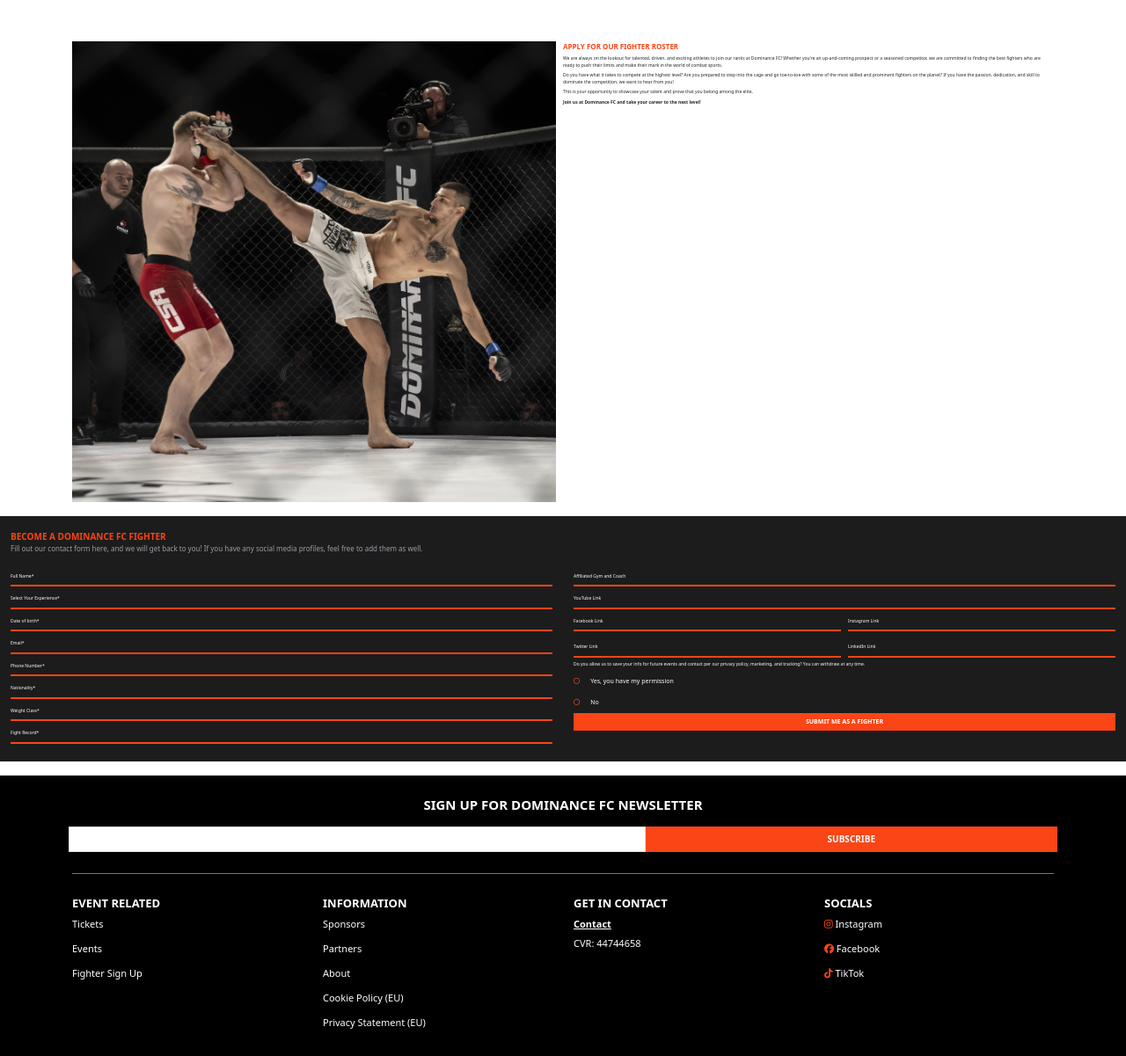
After one commit to learasmussen/DominanceFC2, a PHP site: page /fighter-sign-up.php in a window 1280 px wide. The commit adds this page. Shown: the part 1098-2299 px from the top of the page at 88% size. Run offline with PHP 8.4, Linux system fonts and the light colour scheme; style sheets or scripts are compiled from the project's sources; some libraries are stand-ins or nearby versions.

Commit message:
færdiggjort signup side til telefon

```diff
--- a/css/styles.scss
+++ b/css/styles.scss
@@ -134,6 +134,47 @@ $theme-colors: map-merge($theme-colors, $custom-colors);
 
 .event-cards-information-text{
 	font-size: 6px;
+}
+
+#apply-for-our-fighter-roster-header{
+	font-size: 8px;
+}
+
+.apply-for-our-fighter-roster-text{
+	font-size: 5px;
+}
+
+::placeholder {
+	color: white !important;
+	opacity: 1;
+}
+
+#become-a-dominance-fc-fighter-header{
+	font-size: 10px;
+}
+
+#become-a-dominance-fc-fighter-text{
+	font-size: 8px;
+}
+
+.fighter-sign-up-input-fields{
+	font-size: 5px;
+}
+
+#do-you-allow{
+	font-size: 5px;
+}
+
+.yes-no-permission{
+	font-size: 7px;
+}
+
+.fa-circle{
+	font-size: 7px;
+}
+
+#submit-me-as-a-fighter-button{
+	font-size: 7px;
 }
 
 @media only screen and (min-width: 375px){
--- /dev/null
+++ b/fighter-sign-up.php
@@ -0,0 +1,128 @@
+<?php
+/**
+ * @var db $db
+ */
+
+require "settings/init.php";
+?>
+<!DOCTYPE html>
+<html lang="en">
+<head>
+    <meta charset="utf-8">
+
+    <title>AIRTOX DOMINANCE FC</title>
+
+    <meta name="robots" content="All">
+    <meta name="author" content="Udgiver">
+    <meta name="copyright" content="Information om copyright">
+
+    <link href="css/styles.css" rel="stylesheet" type="text/css">
+    <script src="https://kit.fontawesome.com/4e7ccd0dde.js" crossorigin="anonymous"></script>
+    <meta name="viewport" content="width=device-width, initial-scale=1">
+</head>
+<body>
+
+<?php include("include/logo-navbar.php") ?>
+
+<!-- Top image-->
+<div class="container-fluid position-relative">
+    <div class="row">
+        <div class="col-12 p-0 position-relative">
+            <!-- Text positioned on top-left -->
+            <div class="position-absolute top-0 start-0 text-orange fw-bold p-3">
+                FIGHTER SIGN UP
+            </div>
+            <!-- Background Image -->
+            <img src="images/fighter-sign-up-top-image.jpeg" alt="fighter-sign-up-top-image" class="w-100">
+        </div>
+    </div>
+</div>
+
+<!-- Apply for our fighter roster-->
+<div class="container px-1 my-3 mt-lg-5">
+    <div class="row mx-2">
+
+        <div class="col-6 ps-0 pe-2">
+            <img src="images/fighter-sign-up-apply-image.jpeg" alt="fighter-sign-up-apply-image" class="col-12">
+        </div>
+
+        <div class="col-6 ps-0 pe-2">
+            <div class="fw-bold text-orange mb-1" id="apply-for-our-fighter-roster-header">APPLY FOR OUR FIGHTER ROSTER</div>
+            <p class="apply-for-our-fighter-roster-text mb-1">We are always on the lookout for talented, driven, and exciting athletes to join our ranks at Dominance FC! Whether you're an up-and-coming prospect or a seasoned competitor, we are committed to finding the best fighters who are ready to push their limits and make their mark in the world of combat sports.</p>
+            <p class="apply-for-our-fighter-roster-text mb-1">Do you have what it takes to compete at the highest level? Are you prepared to step into the cage and go toe-to-toe with some of the most skilled and prominent fighters on the planet? If you have the passion, dedication, and skill to dominate the competition, we want to hear from you! </p>
+            <p class="apply-for-our-fighter-roster-text mb-1">This is your opportunity to showcase your talent and prove that you belong among the elite. </p>
+            <p class="apply-for-our-fighter-roster-text mb-0 fw-bold">Join us at Dominance FC and take your career to the next level!</p>
+        </div>
+
+    </div>
+</div>
+
+<!-- Become a dominance FC fighter-->
+<div class="container-fluid bg-dark-gray mb-3">
+    <div class="text-uppercase text-orange fw-bold pt-3" id="become-a-dominance-fc-fighter-header">Become a Dominance FC Fighter</div>
+    <p class="text-light-gray" id="become-a-dominance-fc-fighter-text">Fill out our contact form here, and we will get back to you! If you have any social media profiles, feel free to add them as well.</p>
+
+    <form>
+        <div class="row">
+            <!-- Left Column -->
+            <div class="col-6 pb-3">
+                <input type="text" class="fighter-sign-up-input-fields ps-0 form-control mb-1 bg-dark-gray text-white border-2 border-bottom border-start-0 border-end-0 border-top-0 border-orange rounded-0" id="full-name" placeholder="Full Name*" required>
+                <input type="text" class="fighter-sign-up-input-fields ps-0 form-control mb-1 bg-dark-gray text-white border-2 border-bottom border-start-0 border-end-0 border-top-0 border-orange rounded-0" id="experience" placeholder="Select Your Experience*">
+                <input type="text" class="fighter-sign-up-input-fields ps-0 form-control mb-1 bg-dark-gray text-white border-2 border-bottom border-start-0 border-end-0 border-top-0 border-orange rounded-0" id="dob" placeholder="Date of birth*" required>
+                <input type="email" class="fighter-sign-up-input-fields ps-0 form-control mb-1 bg-dark-gray text-white border-2 border-bottom border-start-0 border-end-0 border-top-0 border-orange rounded-0" id="email" placeholder="Email*" required>
+                <input type="tel" class="fighter-sign-up-input-fields ps-0 form-control mb-1 bg-dark-gray text-white border-2 border-bottom border-start-0 border-end-0 border-top-0 border-orange rounded-0" id="phone" placeholder="Phone Number*" required>
+                <input type="text" class="fighter-sign-up-input-fields ps-0 form-control mb-1 bg-dark-gray text-white border-2 border-bottom border-start-0 border-end-0 border-top-0 border-orange rounded-0" id="nationality" placeholder="Nationality*" required>
+                <input type="text" class="fighter-sign-up-input-fields ps-0 form-control mb-1 bg-dark-gray text-white border-2 border-bottom border-start-0 border-end-0 border-top-0 border-orange rounded-0" id="weight-class" placeholder="Weight Class*" required>
+                <input type="text" class="fighter-sign-up-input-fields ps-0 form-control mb-1 bg-dark-gray text-white border-2 border-bottom border-start-0 border-end-0 border-top-0 border-orange rounded-0" id="fight-record" placeholder="Fight Record*" required>
+            </div>
+
+            <!-- Right Column -->
+            <div class="col-6 pb-3">
+                <input type="text" class="fighter-sign-up-input-fields ps-0 form-control mb-1 bg-dark-gray text-white border-2 border-bottom border-start-0 border-end-0 border-top-0 border-orange rounded-0" id="gym-coach" placeholder="Affiliated Gym and Coach">
+                <input type="url" class="fighter-sign-up-input-fields ps-0 form-control mb-1 bg-dark-gray text-white border-2 border-bottom border-start-0 border-end-0 border-top-0 border-orange rounded-0" id="youtube-link" placeholder="YouTube Link">
+                <div class="row">
+                    <div class="col-6 pe-1">
+                        <input type="url" class="fighter-sign-up-input-fields ps-0 form-control mb-2 bg-dark-gray text-white border-2 border-bottom border-start-0 border-end-0 border-top-0 border-orange rounded-0" id="facebook-link" placeholder="Facebook Link">
+                    </div>
+                    <div class="col-6 ps-1">
+                        <input type="url" class="fighter-sign-up-input-fields ps-0 form-control mb-2 bg-dark-gray text-white border-2 border-bottom border-start-0 border-end-0 border-top-0 border-orange rounded-0" id="instagram-link" placeholder="Instagram Link">
+                    </div>
+                    <div class="col-6 pe-1">
+                        <input type="url" class="mb-1 fighter-sign-up-input-fields ps-0 form-control bg-dark-gray text-white border-2 border-bottom border-start-0 border-end-0 border-top-0 border-orange rounded-0" id="twitter-link" placeholder="Twitter Link">
+                    </div>
+                    <div class="col-6 ps-1">
+                        <input type="url" class="mb-1 fighter-sign-up-input-fields ps-0 form-control bg-dark-gray text-white border-2 border-bottom border-start-0 border-end-0 border-top-0 border-orange rounded-0" id="linkedin-link" placeholder="LinkedIn Link">
+                    </div>
+                </div>
+
+
+                <p class="my-0 text-white" id="do-you-allow">Do you allow us to save your info for future events and contact per our privacy policy, marketing, and tracking? You can withdraw at any time.</p>
+
+                <!-- Radio Buttons -->
+                <div class="form-check m-0 d-flex flex-column  py-0 px-0">
+                    <p class="mb-0">
+                    <i class="fa-regular fa-circle text-orange"></i>
+                    <label class="form-check-label text-white yes-no-permission ps-2" for="yes-permission"> Yes, you have my permission</label>
+                    </p>
+                    <p class="mb-0">
+                        <i class="fa-regular fa-circle text-orange"></i>
+                    <label class="form-check-label text-white yes-no-permission ps-2" for="no-permission"> No</label>
+                    </p>
+                    </div>
+
+                <!-- Submit Button -->
+                <button type="submit" class="btn btn-orange rounded-0 text-uppercase text-white fw-bold w-100 px-2 py-1" id="submit-me-as-a-fighter-button">Submit Me as a Fighter</button>
+            </div>
+        </div>
+
+
+    </form>
+</div>
+
+
+<?php include("include/footer.php") ?>
+
+<script src="navbar.js"></script>
+<script src="https://cdn.jsdelivr.net/npm/bootstrap@5.3.3/dist/js/bootstrap.bundle.min.js"></script>
+</body>
+</html>
--- a/include/logo-navbar.php
+++ b/include/logo-navbar.php
@@ -15,7 +15,7 @@
                 <a class="nav-link text-white navbar-fontsize-mobil" href="/event.php">EVENT</a>
             </div>
             <div class="nav-item">
-                <a class="nav-link text-white navbar-fontsize-mobil" href="#">SIGN UP</a>
+                <a class="nav-link text-white navbar-fontsize-mobil" href="/fighter-sign-up.php">SIGN UP</a>
             </div>
             <div class="nav-item">
                 <a class="nav-link text-white navbar-fontsize-mobil" href="#">LIVE TV <i
```
Also changed, not shown: images/fighter-sign-up-apply-image.jpeg (added), 1 other file.
